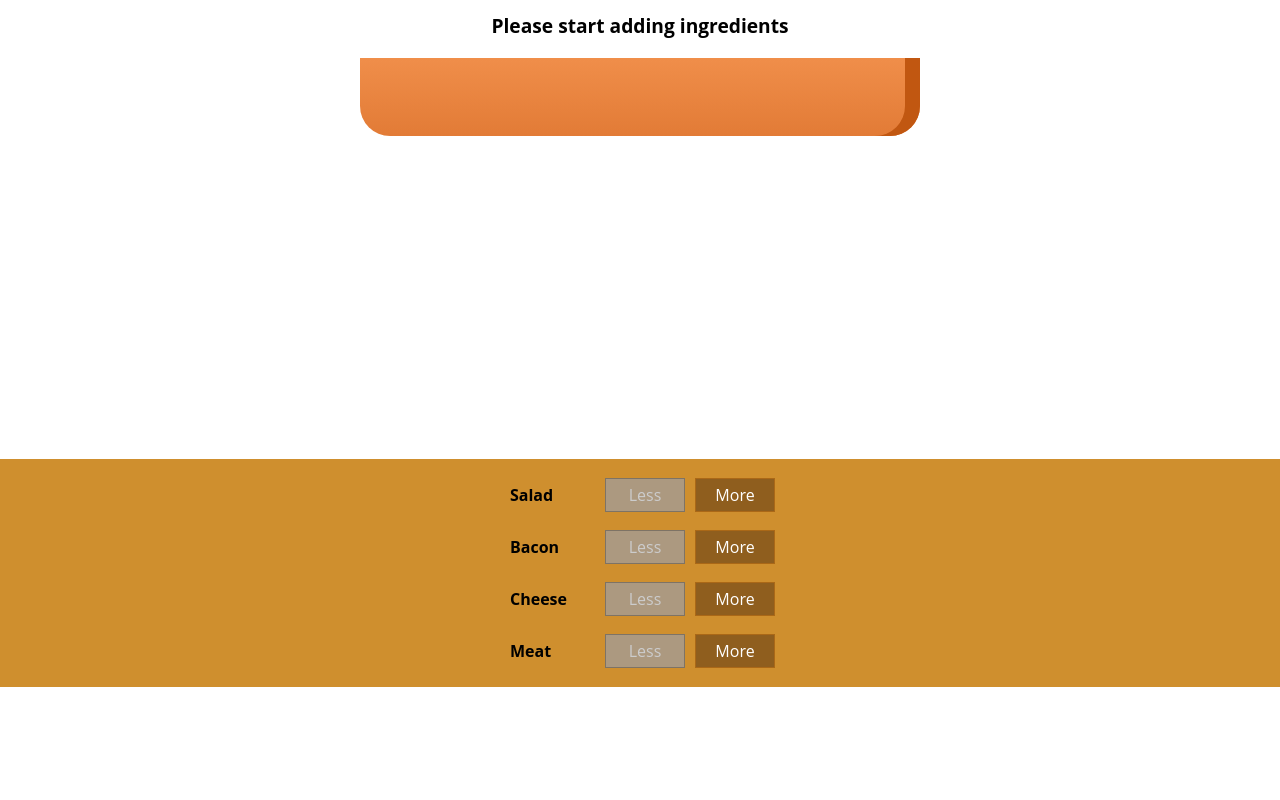
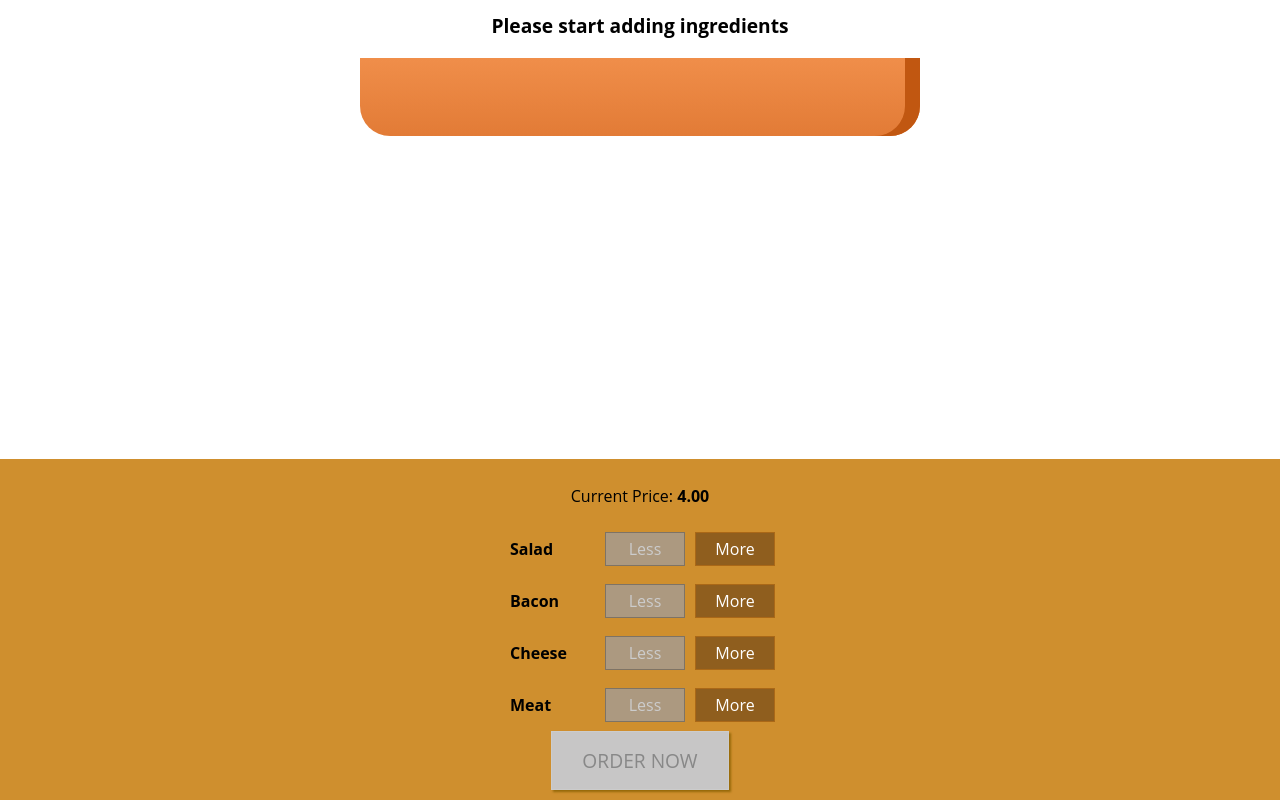
Before and after one commit to Salsa-Dude/My-Burger-App, a React app: page / in a window 1280 px wide. Shown: the part 179-979 px from the top of the page. Before the commit the page ends 866 px from the top, so only its background shows below. Built offline with nearby package versions, Linux system fonts and the light colour scheme; the HTML template or start-up script is replaced by a standard one.

Commit message:
Add Order Btn

```diff
--- a/src/components/Burger/BuildControls/BuildControls.css
+++ b/src/components/Burger/BuildControls/BuildControls.css
@@ -8,3 +8,44 @@
   margin: auto;
   padding: 10px 0;
 }
+
+.OrderButton {
+  background-color: #DAD735;
+  outline: none;
+  cursor: pointer;
+  border: 1px solid #966909;
+  color: #966909;
+  font-family: inherit;
+  font-size: 1.2em;
+  padding: 15px 30px;
+  box-shadow: 2px 2px 2px #966909;
+}
+
+.OrderButton:hover, .OrderButton:active {
+  background-color: #A0DB41;
+  border: 1px solid #966909;
+  color: #966909;
+}
+
+.OrderButton:disabled {
+  background-color: #C7C6C6;
+  cursor: not-allowed;
+  border: 1px solid #ccc;
+  color: #888888;
+}
+
+.OrderButton:not(:disabled) {
+  animation: enable 0.3s linear;
+}
+
+@keyframes enable {
+  0% {
+      transform: scale(1);
+  }
+  60% {
+      transform: scale(1.1);
+  }
+  100% {
+      transform: scale(1);
+  }
+}
--- a/src/components/Burger/BuildControls/BuildControls.js
+++ b/src/components/Burger/BuildControls/BuildControls.js
@@ -13,6 +13,10 @@
 const buildControls = props => {
   return (
     <div className={classes.BuildControls}>
+      <p>
+        Current Price:
+        <strong> {props.price.toFixed(2)}</strong>
+      </p>
       {controls.map(ctrl => (
         <BuildControl
           key={ctrl.label}
@@ -22,6 +26,9 @@
           disabled={props.disabled[ctrl.type]}
         />
       ))}
+      <button className={classes.OrderButton} disabled={!props.purchasable}>
+        ORDER NOW
+      </button>
     </div>
   );
 };
--- a/src/containers/BurgerBuilder/BurgerBuilder.js
+++ b/src/containers/BurgerBuilder/BurgerBuilder.js
@@ -22,8 +22,21 @@
       cheese: 0,
       meat: 0
     },
-    totalPrice: 4
+    totalPrice: 4,
+    purchasable: false
   };
+
+  updatePurchaseState(ingredients) {
+    const sum = Object.keys(ingredients)
+      .map(igKey => {
+        return ingredients[igKey];
+      })
+      .reduce((curr, next) => {
+        return curr + next;
+      }, 0);
+
+    this.setState({ purchasable: sum > 0 });
+  }
 
   addIngredientHandler = type => {
     const oldCount = this.state.ingredients[type];
@@ -39,6 +52,7 @@
       totalPrice: newPrice,
       ingredients: updatedIngredients
     });
+    this.updatePurchaseState(updatedIngredients);
   };
 
   removeIngredientHandler = type => {
@@ -58,6 +72,7 @@
       totalPrice: newPrice,
       ingredients: updatedIngredients
     });
+    this.updatePurchaseState(updatedIngredients);
   };
 
   render() {
@@ -71,9 +86,11 @@
       <Fragment>
         <Burger ingredients={this.state.ingredients} />
         <BuildControls
+          purchasable={this.state.purchasable}
           ingredientAdded={this.addIngredientHandler}
           ingredientRemoved={this.removeIngredientHandler}
           disabled={disableInfo}
+          price={this.state.totalPrice}
         />
       </Fragment>
     );
```
